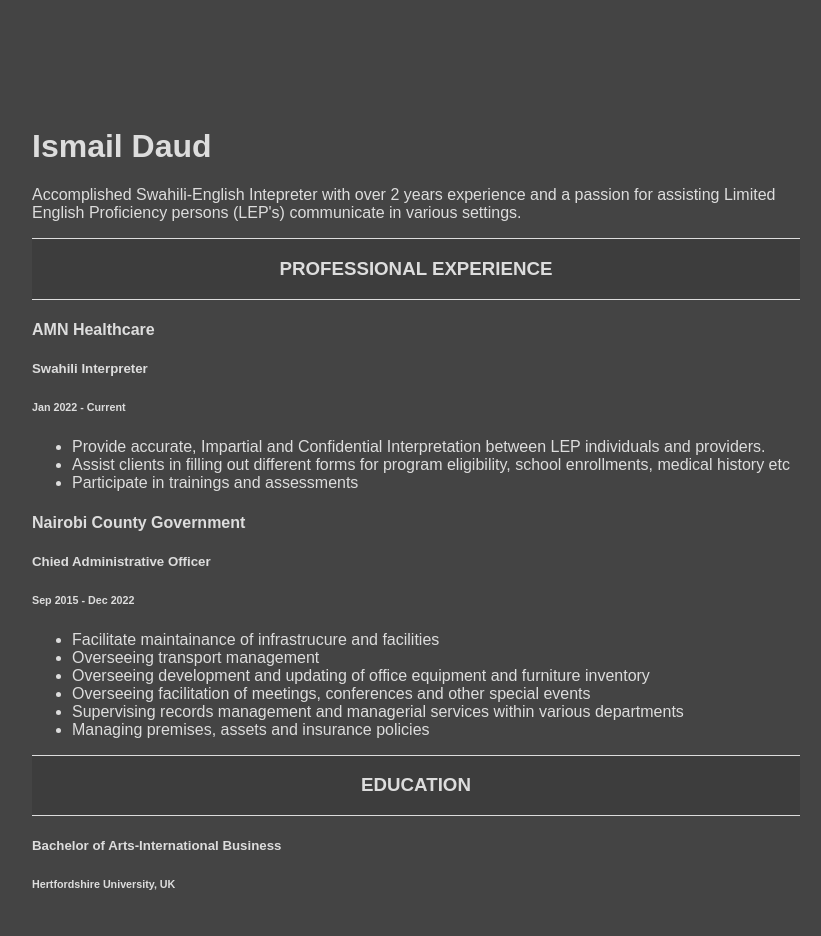
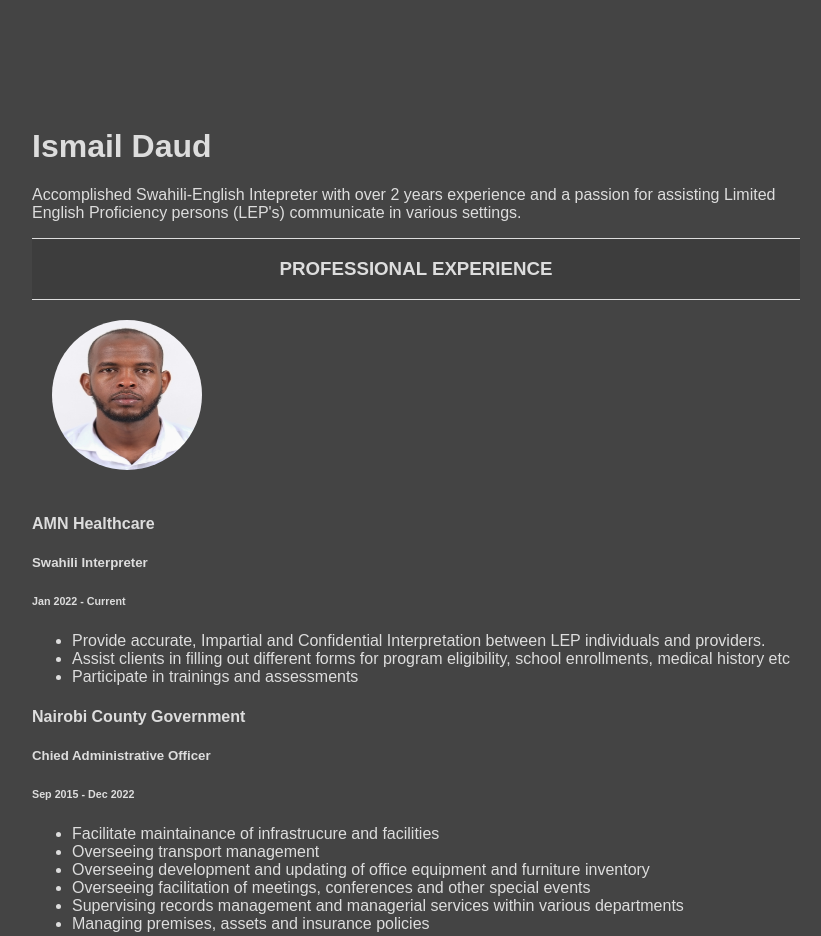
Before and after one commit to ismaildaud/ismaildaud.github.io, a plain HTML site: page index.html in a window 1280 px wide. Shown: the top 936 px of the page, without its empty margins (224-1045 px from the left). Drawn offline with Linux system fonts and the light colour scheme; files whose address does not match are found by name.

Commit message:
added profile picture

```diff
--- a/index.html
+++ b/index.html
@@ -15,7 +15,9 @@
   <div class="exp-header">
     <h3>Professional Experience</h3>
   </div>
-
+  <div class="profile-section">
+    <img src="C:\Users\User\OneDrive\Documents\ismaildaud.github.io\daudismailpic.jpg" alt="Profile Picture" class="profile-pic">
+  </div>
   <div>
     <h4>AMN Healthcare</h4>
     <h5>Swahili Interpreter</h5>
--- a/style.css
+++ b/style.css
@@ -12,3 +12,10 @@ body{
   border-bottom: 1px solid #dddddd;
   background-color: rgba(0,0,0,0.1);
 }
+
+.profile-pic{
+  width: 150px;
+  height: 150px;
+  border-radius: 50%;
+  margin: 20px;
+}
```
